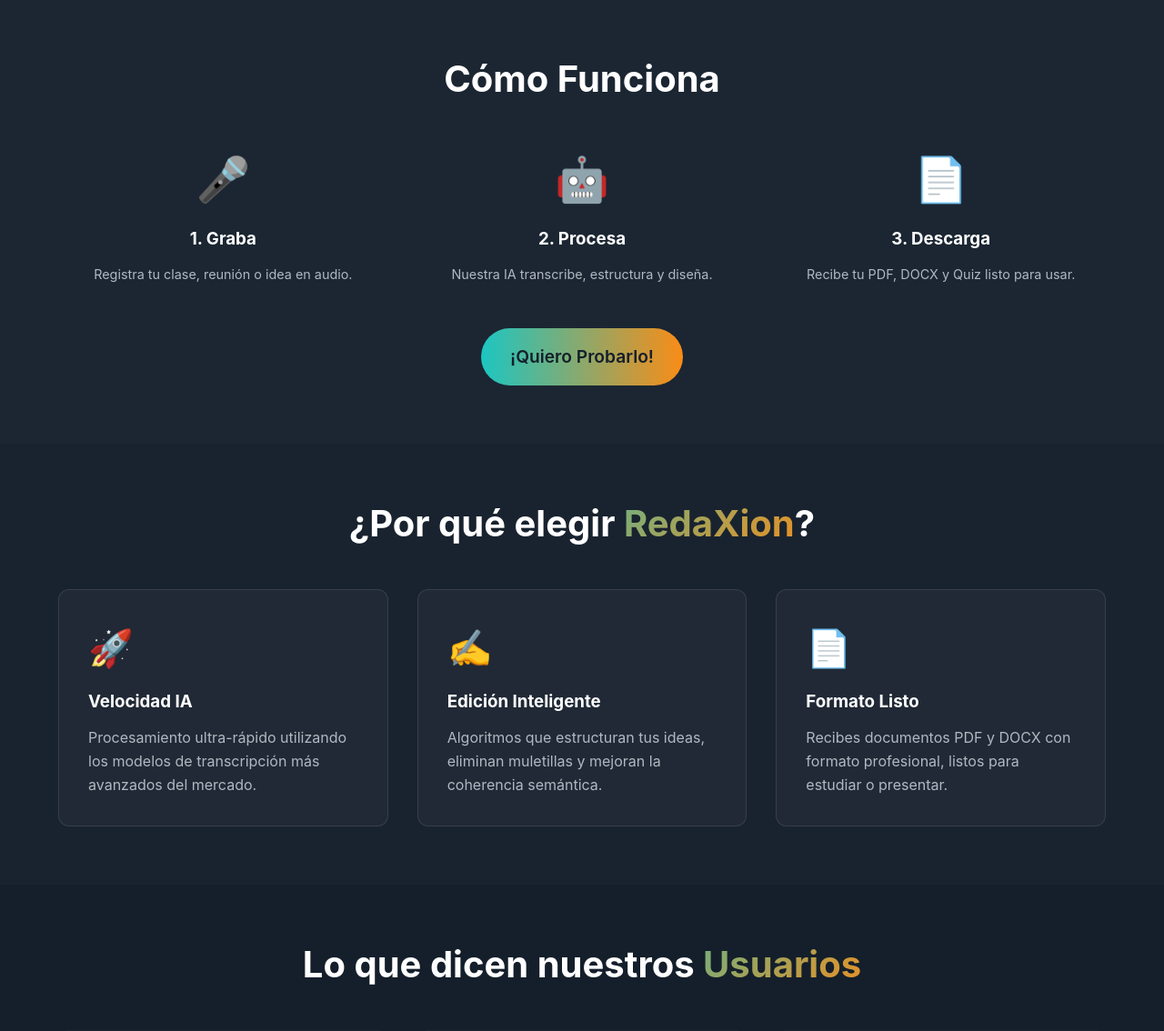
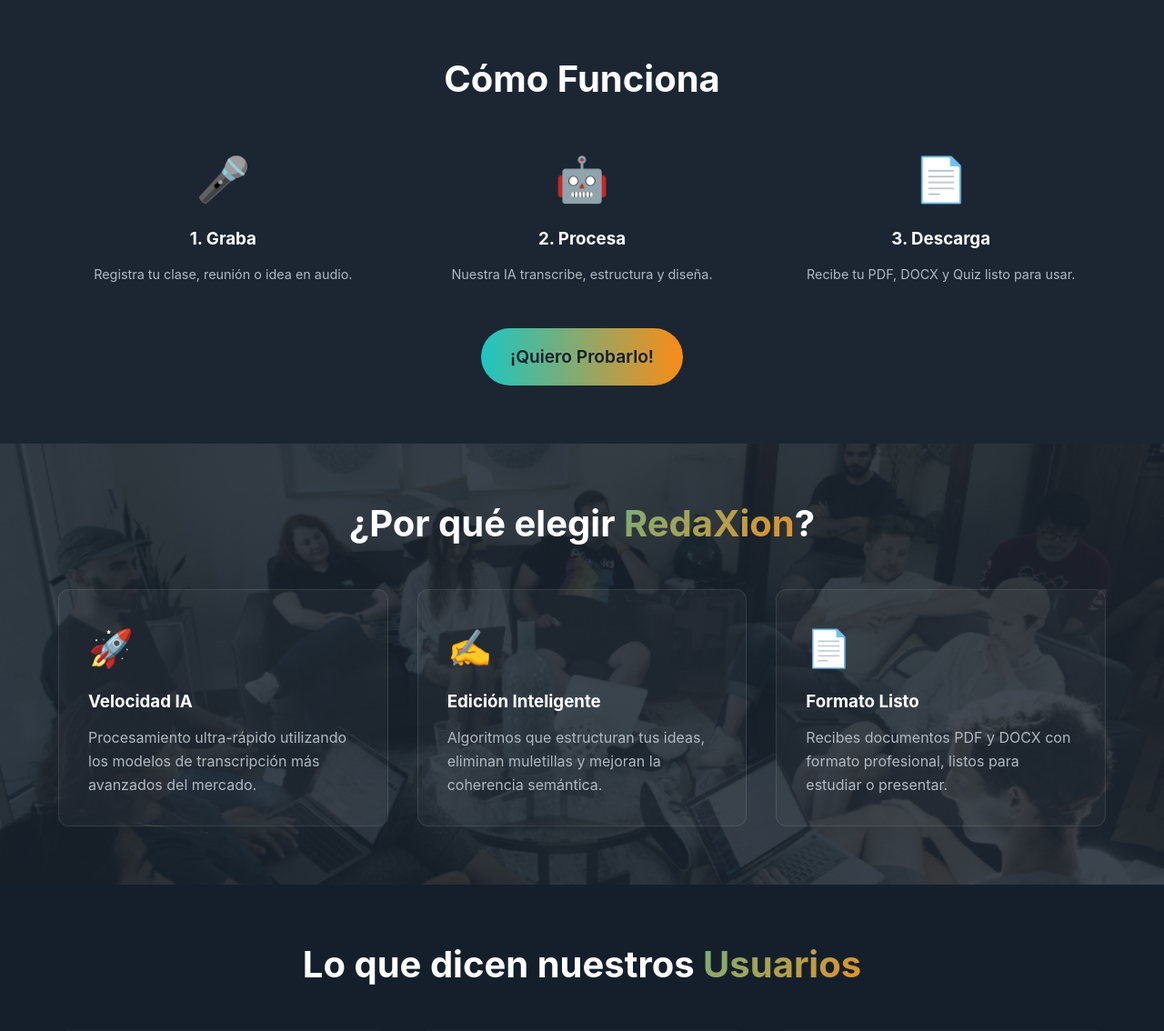
Before and after one commit to RedaXion/redaxion-web-fastapi, a FastAPI app: page / in a window 1280 px wide. Shown: the part 801-1935 px from the top of the page at 91% size. Run offline with FastAPI, Linux system fonts and the light colour scheme; some libraries are stand-ins or nearby versions.

Commit message:
feat: add banner background image to 'Why Us' section with 15% transparency

```diff
--- a/templates/index.html
+++ b/templates/index.html
@@ -81,8 +81,12 @@
         </section>
 
         <!-- Features / Why Us -->
-        <section class="section-padding bg-lighter" style="padding: 4rem 0;">
-            <div class="container">
+        <section class="section-padding bg-lighter" style="padding: 4rem 0; position: relative; overflow: hidden;">
+            <!-- Banner Background Image -->
+            <img src="/static/img/banner_why_us.jpg" alt=""
+                style="position: absolute; top: 0; left: 0; width: 100%; height: 100%; object-fit: cover; opacity: 0.15; pointer-events: none; z-index: 0; filter: grayscale(0.5);">
+
+            <div class="container" style="position: relative; z-index: 1;">
                 <h2 style="text-align: center; margin-bottom: 3rem;">¿Por qué elegir <span
                         class="text-gradient">RedaXion</span>?</h2>
                 <div class="grid-3"
```
Also changed, not shown: static/img/banner_why_us.jpg (added).
